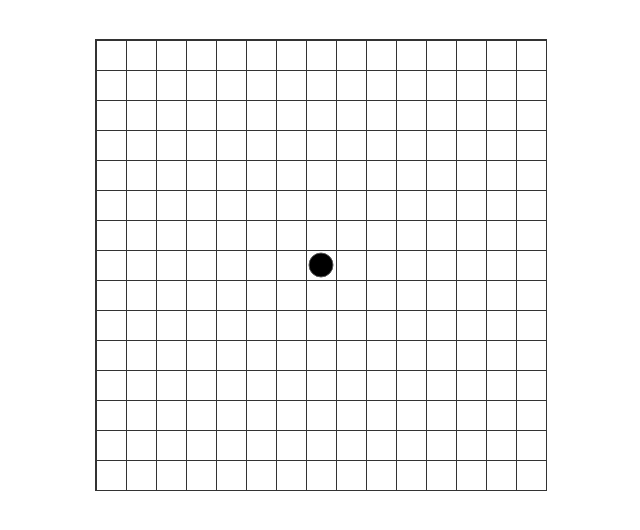
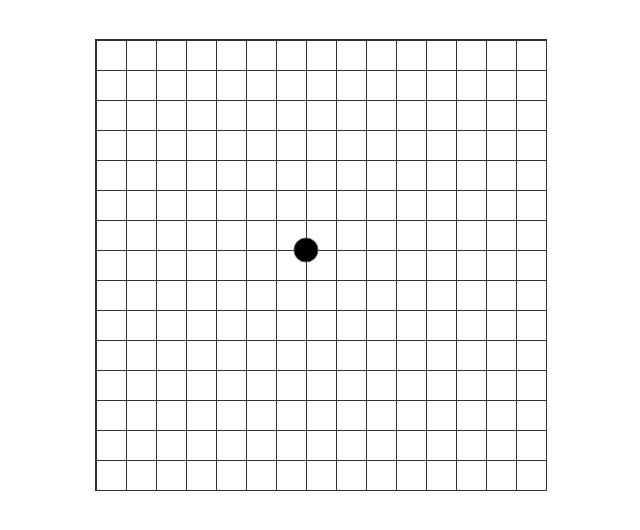
Before and after one commit to dxwes/wesgsa, a plain HTML site: page index.html in a window 1280 px wide. Both pictures are taken after a click on the element 640 px from the left and 334 px from the top of the page. Shown: the part 70-600 px from the top of the page, without its empty margins (319-959 px from the left). Drawn offline with Linux system fonts and the light colour scheme.

Commit message:
Update index.html

```diff
--- a/index.html
+++ b/index.html
@@ -15,14 +15,14 @@
   <script>
     const canvas = document.getElementById('omokCanvas');
     const ctx = canvas.getContext('2d');
-    const size = 15; // 15x15 오목판
+    const size = 15;
     const cellSize = 30;
 
     canvas.width = size * cellSize;
     canvas.height = size * cellSize;
 
     const board = Array(size).fill(null).map(() => Array(size).fill(0));
-    let currentPlayer = 1; // 1: 검은 돌, 2: 흰 돌
+    let currentPlayer = 0;
 
     function drawBoard() {
       ctx.clearRect(0, 0, canvas.width, canvas.height);
@@ -45,13 +45,13 @@
     }
 
     function drawStone(x, y, player) {
-      const centerX = x * cellSize + cellSize / 2;
-      const centerY = y * cellSize + cellSize / 2;
+      const centerX = x * cellSize;
+      const centerY = y * cellSize;
       const radius = cellSize / 2 - 3;
 
       ctx.beginPath();
       ctx.arc(centerX, centerY, radius, 0, 2 * Math.PI);
-      ctx.fillStyle = player === 1 ? 'black' : 'white';
+      ctx.fillStyle = player === 0 ? 'black' : 'white';
       ctx.fill();
       ctx.strokeStyle = '#555';
       ctx.stroke();
@@ -65,7 +65,7 @@
       if (board[y][x] === 0) {
         board[y][x] = currentPlayer;
         drawStone(x, y, currentPlayer);
-        currentPlayer = 3 - currentPlayer; // 턴 변경
+        currentPlayer = 1 - currentPlayer; // 턴 변경
       }
     });
 
```
